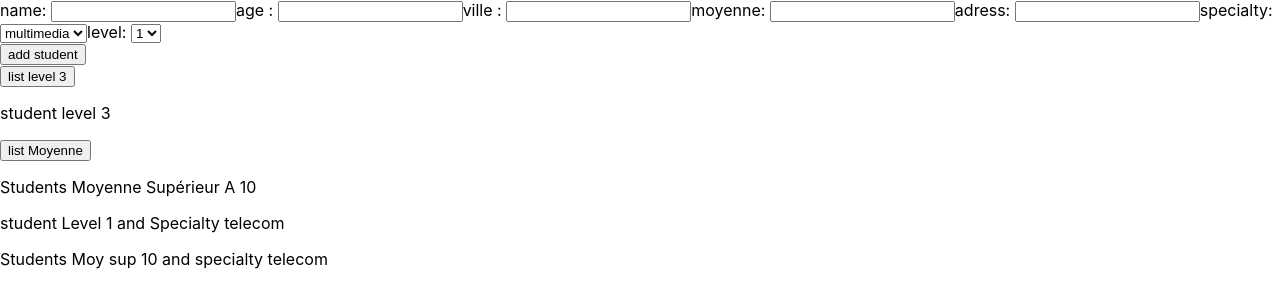
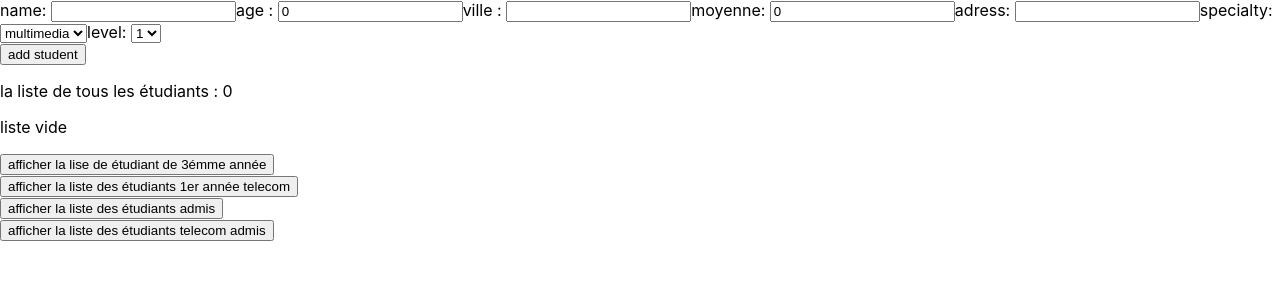
Before and after one commit to Anfel-web/studentReact, a React (Create React App) app: page / in a window 1280 px wide. Shown: the top 308 px of the page. Built offline with nearby package versions, Linux system fonts and the light colour scheme.

Commit message:
refacto code

```diff
--- a/src/components/LevelSpecialty.jsx
+++ /dev/null
@@ -1,21 +0,0 @@
-import React from "react";
-
-
-const LevelSpecialty = (props) => {
-    return (
-        <div>
-
-{props.level3SpecT.map((levelSpeci) => <div style={{ display: 'flex', gap: "12px" }}>
-   <p>{levelSpeci.name}</p>
-</div>
-            )
-
-            }
-            <p>student Level 1 and Specialty telecom</p>
-             </div>
-
-
-         )
-        }
-
-        export default LevelSpecialty;
--- a/src/components/StudentSucceed.jsx
+++ b/src/components/StudentSucceed.jsx
@@ -1,22 +1,26 @@
-import React  from "react";
+import React, { useState } from "react";
 
 
-const StudentSucceed = (props) => {
+
+const StudentsSucceed = (props) => {
+    const [isDisplayStudents, setIsDisplayStudents] = useState(false);
 
     return (
         <div>
+            <button onClick={() => {
+                setIsDisplayStudents(!isDisplayStudents)
+            }
+            }>afficher la liste des étudiants admis</button>
+            {isDisplayStudents && <div>
+                <p>la list des étudiants admis : {props.studentsAdmis.length}</p>
+                {props.studentsAdmis.length === 0 ? <p>liste vide </p> : props.studentsAdmis.map((student) => <div style={{ display: 'flex', gap: "12px" }}>
+                <p>{student.name}</p>
+            </div>
+            )}
+            </div>
+            }
+        </div>
+    )
+}
 
-
-             {props.studentsMoySupA10.map((studentsSucceedMoy10) => <div style={{ display: 'flex', gap: "12px" }}>
-                <p>{studentsSucceedMoy10.name}</p>
-                </div>
-            )
-
-            }
-            <p>Students Moy sup 10 and specialty telecom</p>
-             </div>
-
-
-         )
-        }
-export default StudentSucceed;
+export default StudentsSucceed;
--- a/src/components/Students.jsx
+++ b/src/components/Students.jsx
@@ -1,43 +1,45 @@
 import React, { useState } from "react";
-import StudentsList from "../components/StudentsList";
-import LevelSpecialty from "../components/LevelSpecialty";
-import StudentsLevel3 from "../components/StudentsLevel3";
-import StudentsMoyenneSupérieurA10 from "../components/StudentsMoyenneSupérieurA10";
-import StudentSucceed from "../components/StudentSucceed";
+import StudentsList from '../components/StudentsList';
+import TelecomStudentsLevel1 from '../components/TelecomStudentsLevel1';
+import StudentsLevel3 from '../components/StudentsLevel3';
+import TelecomStudentsSucceed from '../components/TelecomStudentsSucceed';
+import StudentSucceed from '../components/StudentSucceed';
+import studentsWithStatus from '../functions/studentsWithStatus';
+
 const Students = (props) => {
     const [name, setName] = useState("");
-    const [age, setAge] = useState();
-    const [ville, setVille] = useState();
-    const [moyenne, setMoyenne] = useState();
+    const [age, setAge] = useState(0);
+    const [ville, setVille] = useState("");
+    const [moyenne, setMoyenne] = useState(0);
     const [adress, setAdress] = useState("")
     const [specialty, setSpecialty] = useState("");
     const [level, setLevel] = useState(1);
     const [students, setStudents] = useState([]);
+
     const deleteStudent = (studentElement) => {
         const studentDelete = students.filter(obj => obj.name !== studentElement.name)
         setStudents(studentDelete)
     }
-    console.log("students", students)
-    const levlequals3 = students.filter((studentltem) => studentltem.level == 3);
-    console.log("levlequals3", levlequals3)
-    const moySupA10 = students.filter((listMoyenne) => listMoyenne.moyenne >= 10);
-    const level3SpecT = students.filter((levelSpeci) => levelSpeci.level == 1 && levelSpeci.specialty == "telecom");
-    const studentsMoySupA10 = students.filter((studentsSucceedMoy10) => Number(studentsSucceedMoy10.moyenne ) >= 10 && studentsSucceedMoy10.specialty == "telecom");
+    const studentsWithLevel3 = students.filter((studentltem) => studentltem.level === 3);
+    const studentsAdmis = students.filter((studentltem) => studentltem.moyenne >= 10);
+    const telecomStudentsLevel1 = students.filter((studentltem) => studentltem.level === 1 && studentltem.specialty === "telecom");
+    const telecomStudentsAdmis = students.filter((studentltem) => studentltem.moyenne >= 10 && studentltem.specialty === "telecom");
+    const listStudentsWithStatus = studentsWithStatus(students);
+
     return (
         <div>
 
             name:     <input value={name} onChange={(e) => setName(e.target.value)} />
-        age :     <input value={age} onChange={(e) => setAge(e.target.value)} />
+        age :     <input value={age} onChange={(e) => setAge(Number(e.target.value))} />
         ville :   <input value={ville} onChange={(e) => setVille(e.target.value)} />
-        moyenne:  <input value={moyenne} onChange={(e) => setMoyenne(e.target.value)} />
+        moyenne:  <input value={moyenne} onChange={(e) => setMoyenne(Number(e.target.value))} />
         adress:   <input value={adress} onChange={(e) => setAdress(e.target.value)} />
         specialty:   <select value={specialty} onChange={(e) => setSpecialty(e.target.value)} >
-
                 <option value={"multimedia"}>multimedia</option>
                 <option value={"reseau"}>reseau</option>
                 <option value={"telecom"}>telecom</option>
             </select>
-        level:   <select value={level} onChange={(e) => setLevel(e.target.value)} >
+        level:   <select value={level} onChange={(e) => setLevel(Number(e.target.value))} >
                 <option value={1}>1</option>
                 <option value={2}>2</option>
                 <option value={3}>3</option>
@@ -50,12 +52,11 @@ const Students = (props) => {
                 }}>add student</button>
             </div>
 
-            <StudentsList students={students} deleteStudent={deleteStudent} />
-            <StudentsLevel3 levlequals3={levlequals3} />
-            <StudentsMoyenneSupérieurA10 moySupA10={moySupA10} />
-            <LevelSpecialty level3SpecT={level3SpecT} />
-            <StudentSucceed studentsMoySupA10={studentsMoySupA10} />
-
+            <StudentsList listStudentsWithStatus={listStudentsWithStatus} deleteStudent={deleteStudent} />
+            <StudentsLevel3 studentsWithLevel3={studentsWithLevel3} />
+            <TelecomStudentsLevel1 telecomStudentsLevel1={telecomStudentsLevel1} />
+            <StudentSucceed studentsAdmis={studentsAdmis} />
+            <TelecomStudentsSucceed telecomStudentsAdmis={telecomStudentsAdmis} />
         </div >
     )
 };
--- a/src/components/StudentsLevel3.jsx
+++ b/src/components/StudentsLevel3.jsx
@@ -2,19 +2,17 @@ import React, { useState } from "react";
 
 
 const StudentsLevel3 = (props) => {
-    const [isStudentsLevel3, isSetStudentsLevel3] = useState(false);
+    const [isDisplayStudents, setIsDisplayStudents] = useState(false);
     return (
         <div>
             <button onClick={() => {
+                setIsDisplayStudents(!isDisplayStudents)
+            }
+            }>afficher la lise de étudiant de 3émme année</button>
+            {isDisplayStudents && <div>
+                <p>la liste des étudiant de 3émme année: {props.studentsWithLevel3.length}</p>
 
-                isSetStudentsLevel3(true)
-
-
-            }
-
-            }>list level 3</button>
-
-            {isStudentsLevel3 === true && <div> {props.levlequals3.map((studentltem) => <div style={{ display: 'flex', gap: "12px" }}>
+                {props.studentsWithLevel3.length === 0 ? <p>liste vide </p> : props.studentsWithLevel3.map((studentltem) => <div style={{ display: 'flex', gap: "12px" }}>
                 <p>{studentltem.name}</p>
             </div>
 
@@ -22,7 +20,6 @@ const StudentsLevel3 = (props) => {
 
             </div>
             }
-            <p>student level 3</p>
         </div>
 
 
--- a/src/components/StudentsList.jsx
+++ b/src/components/StudentsList.jsx
@@ -1,12 +1,10 @@
 import React from "react";
-
 
 const StudentsList = (props) => {
     return (
         <div>
-
-            {props.students.map((students) => <div style={{ display: 'flex', gap: "12px" }}>
-
+            <p> la liste de tous les étudiants : {props.listStudentsWithStatus.length}</p>
+            {props.listStudentsWithStatus.length === 0 ? <p>liste vide </p> : props.listStudentsWithStatus.map((students) => <div style={{ display: 'flex', gap: "12px" }}>
                 <p>{students.name}</p>
                 <p>{students.age}</p>
                 <p> {students.ville}</p>
@@ -14,19 +12,13 @@ const StudentsList = (props) => {
                 <p>{students.adress}</p>
                 <p>{students.specialty}</p>
                 <p>{students.level}</p>
-
-
-                    <button onClick ={() => {
-                        {props.deleteStudent (students) }
-                    }}>delete students</button>
-
+                <p>{students.status}</p>
+                <button onClick={() => {
+                    { props.deleteStudent(students) }
+                }}>delete students</button>
             </div>
             )
             }
-
-
-
-
         </div>
 
     )
--- a/src/components/StudentsMoyenneSupérieurA10.jsx
+++ /dev/null
@@ -1,38 +0,0 @@
-import React, { useState } from "react";
-
-
-
-const StudentsMoyenneSupérieurA10 = (props) => {
-    const [isDisplayP, isSetDisplayP] = useState(false);
-
-    return (
-
-
-        <div>
-
-            <button onClick={() => {
-
-                isSetDisplayP(true)
-
-
-            }
-
-            }>list Moyenne</button>
-
-  {isDisplayP===true &&  <div>{props.moySupA10.map((studentsSup10) => <div style={{ display: 'flex', gap: "12px" }}>
-
-  <p>{studentsSup10.name}</p>
-
-    </div>
-
-          )}
-
-  </div>
-}
-<p>Students Moyenne Supérieur A 10</p>
-    </div>
-
-
-    )
-}
-export default StudentsMoyenneSupérieurA10;
--- /dev/null
+++ b/src/components/TelecomStudentsLevel1.jsx
@@ -0,0 +1,26 @@
+import React, { useState } from "react";
+
+
+const TelecomStudentsLevel1 = (props) => {
+    const [isDisplayStudents, setIsDisplayStudents]= useState(false)
+    return (
+        <div>
+            <button onClick={()=> setIsDisplayStudents(!isDisplayStudents)}>afficher la liste des étudiants 1er année telecom</button>
+        {   isDisplayStudents && <div>
+
+          <p>la liste des étudiants 1er année telecom: {props.telecomStudentsLevel1.length} </p>
+            {props.telecomStudentsLevel1.length ===  0 ? <p>liste vide </p> : props.telecomStudentsLevel1.map((student) => <div style={{ display: 'flex', gap: "12px" }}>
+                <p>{student.name}</p>
+            </div>
+            )
+
+            }
+            </div>}
+
+        </div>
+
+
+    )
+}
+
+export default TelecomStudentsLevel1;
--- /dev/null
+++ b/src/components/TelecomStudentsSucceed.jsx
@@ -0,0 +1,23 @@
+import React,{ useState } from "react";
+
+
+const TelecomStudentsSucceed = (props) => {
+   const [isDisplayStudentsSucces, setIsDisplayStudentsSucces] =useState(false)
+    return (
+        <div>
+            <button onClick={() => setIsDisplayStudentsSucces(!isDisplayStudentsSucces)}>afficher la liste des étudiants telecom admis </button>
+            {
+                isDisplayStudentsSucces && <div>
+                    <p>la liste des étudiants telecom admis: {props.telecomStudentsAdmis.length}</p>
+                    {props.telecomStudentsAdmis.length === 0 ? <p>liste vide</p> : props.telecomStudentsAdmis.map((student) => <div style={{ display: 'flex', gap: "12px" }}>
+                        <p>{student.name}</p>
+                    </div>
+                    )
+                    }
+
+                </div>
+            }
+        </div>
+    )
+}
+export default TelecomStudentsSucceed;
--- /dev/null
+++ b/src/functions/studentsWithStatus.js
@@ -0,0 +1,11 @@
+function studentsWithStatus(students) {
+    const listStudentsWithStatus = students.map(student => {
+        if (student.moyenne > 10 && student.level !== 3) return { ...student, status: "admis" }
+        if (student.moyenne < 10) return { ...student, status: "refusé" }
+        return { ...student, status: "taarej" }
+    })
+
+    return listStudentsWithStatus;
+};
+
+export default studentsWithStatus;
```
